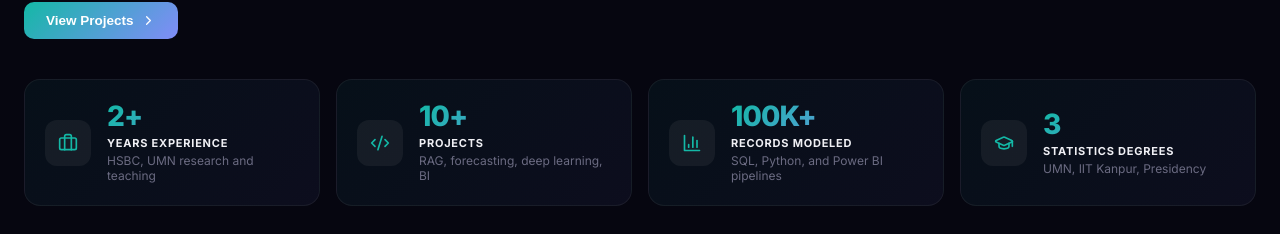
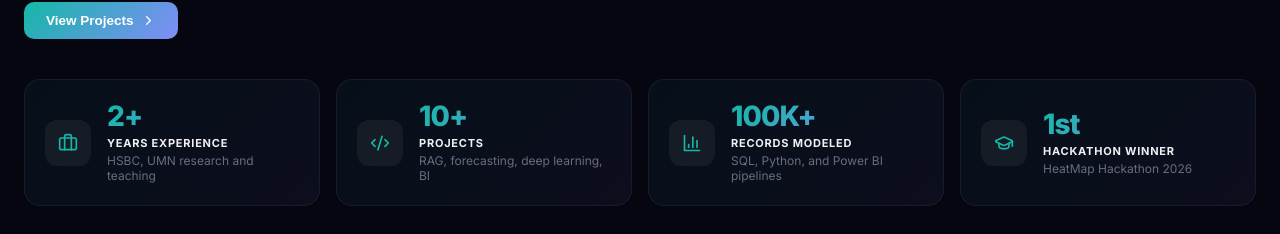
Before and after one commit to Shreya-bristi/portfolio-site, a React (Vite) app: page / in a window 1280 px wide. Shown: the part 1653-1887 px from the top of the page. Built offline with nearby package versions, Linux system fonts and the light colour scheme.

Commit message:
Update Portfolio.jsx

```diff
--- a/src/Portfolio.jsx
+++ b/src/Portfolio.jsx
@@ -34,7 +34,7 @@ const C = {
     { value: "2+", label: "Years Experience", sub: "HSBC, UMN research and teaching", icon: "work" },
     { value: "10+", label: "Projects", sub: "RAG, forecasting, deep learning, BI", icon: "code" },
     { value: "100K+", label: "Records Modeled", sub: "SQL, Python, and Power BI pipelines", icon: "chart" },
-    { value: "3", label: "Statistics Degrees", sub: "UMN, IIT Kanpur, Presidency", icon: "edu" },
+    { value: "1st", label: "Hackathon Winner", sub: "HeatMap Hackathon 2026", icon: "trophy" },
   ],
   skills: [
     { category: "Data Science & Data Analytics", icon: "code", desc: "Statistical analysis, data visualization, optimization and decision science, and advanced machine learning.", items: ["Python", "R", "SQL", "Power BI", "Tableau", "SAS", "Pandas", "NumPy", "Matplotlib", "Seaborn", "SciPy", "Sklearn", "scikit-learn", "plotly", "ggplot2", "Shiny", "Excel", "MATLAB", "MINITAB"] },
```
